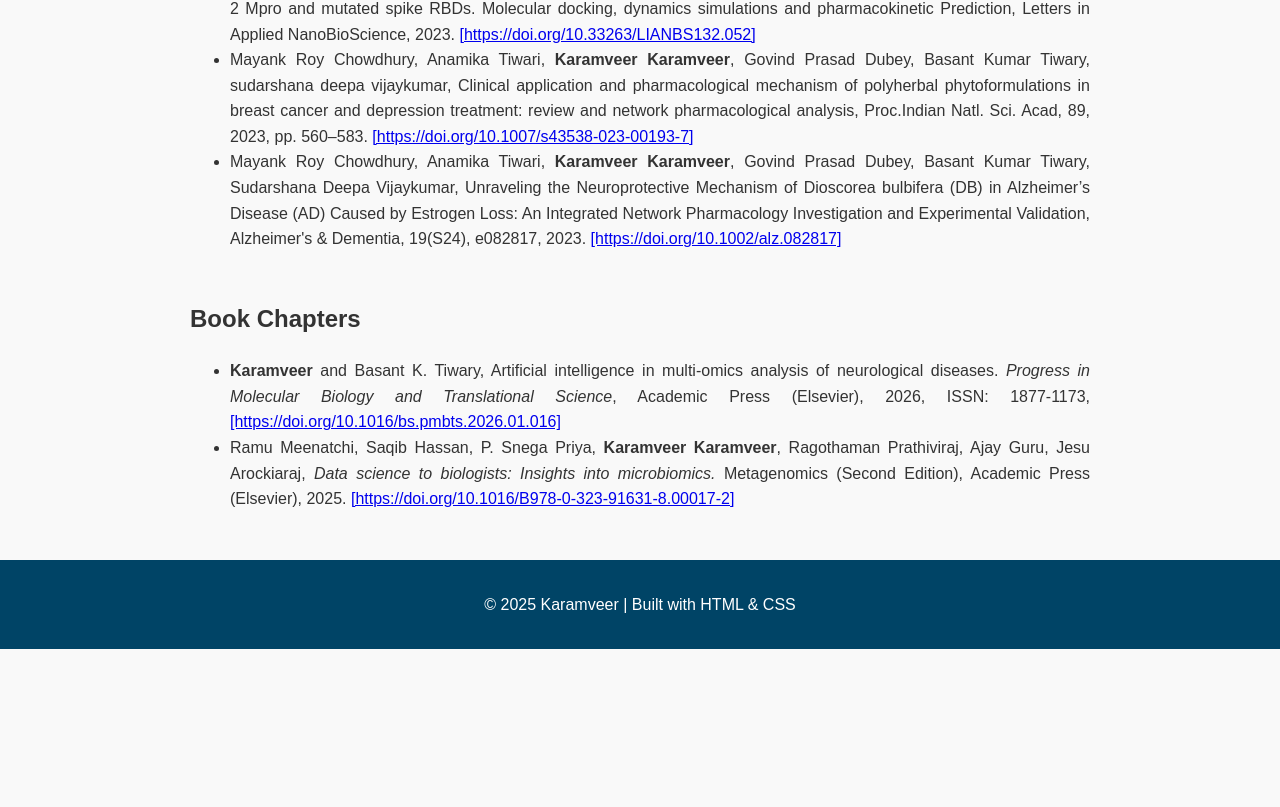
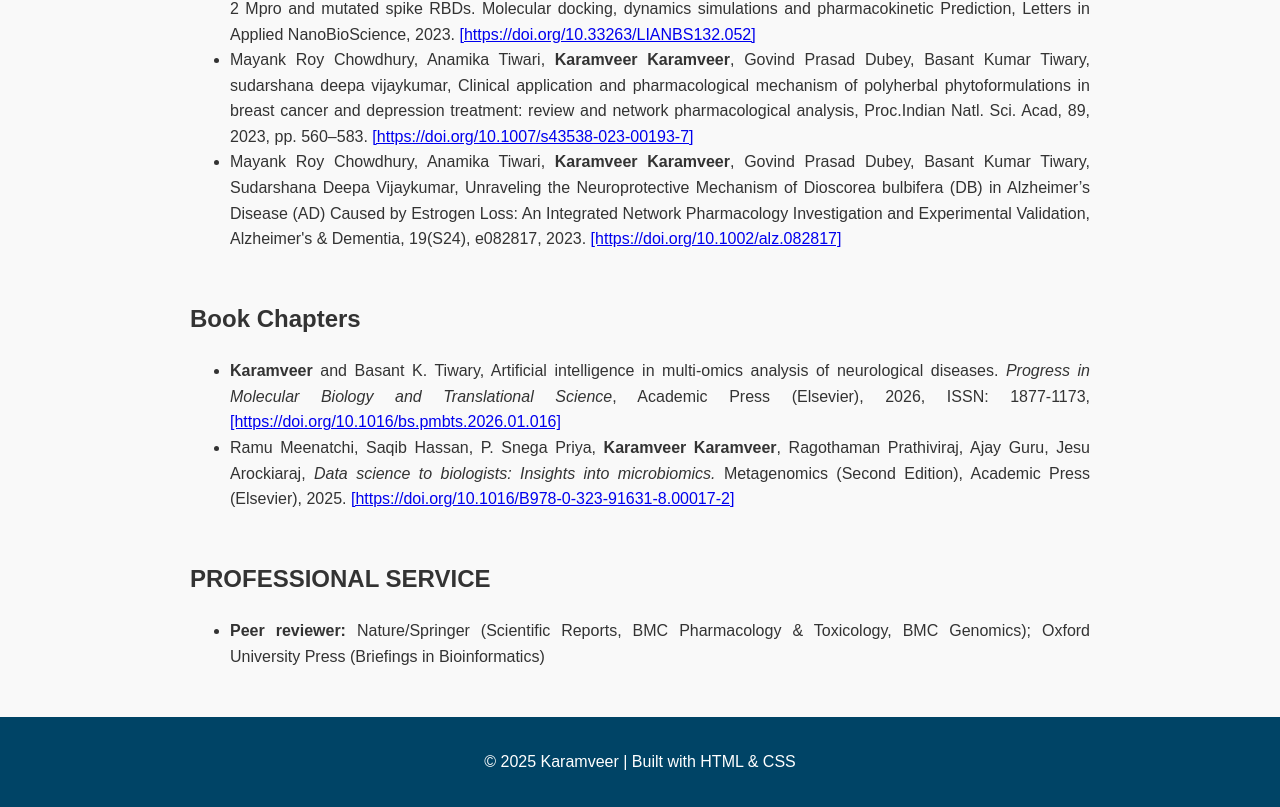
Before and after one commit to karamveerverma37/karamveerverma37.github.io, a plain HTML site: page index.html in a window 1280 px wide. Shown: the part 1755-2562 px from the top of the page. Before the commit the page ends 2404 px from the top, so only its background shows below. Drawn offline with Linux system fonts and the light colour scheme.

Commit message:
updated reviewer

```diff
--- a/index.html
+++ b/index.html
@@ -75,6 +75,13 @@
       </ul>
     </section>
 
+    <section id="professional-service">
+      <h2>PROFESSIONAL SERVICE</h2>
+      <ul>
+        <li> <strong>Peer reviewer: </strong> Nature/Springer (Scientific Reports, BMC Pharmacology & Toxicology, BMC Genomics); Oxford University Press (Briefings in Bioinformatics)</li>
+      </ul>
+    </section>
+
   </main>
 
   <footer>
```
